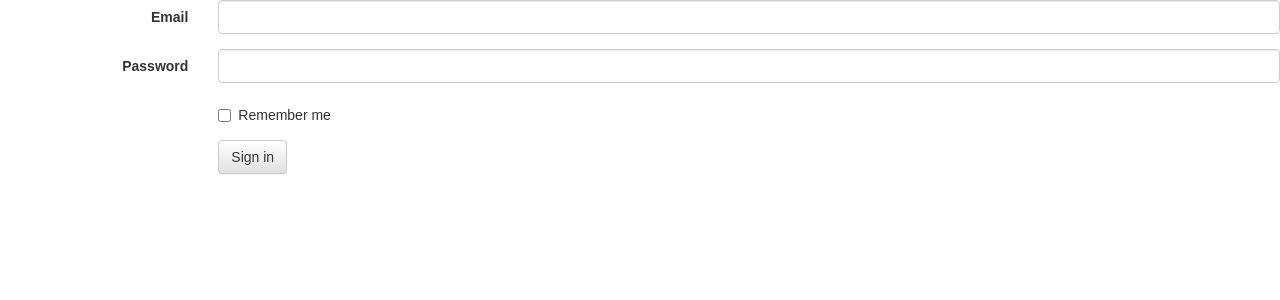
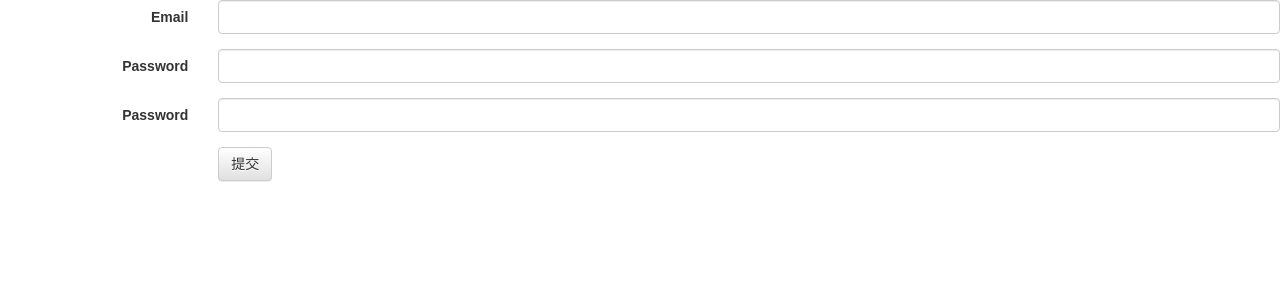
Before and after one commit to cd871127/pdc-fd, a React (Create React App) app: page /topics in a window 1280 px wide. Shown: the top 300 px of the page. Built offline with nearby package versions, Linux system fonts and the light colour scheme; the HTML template or start-up script is replaced by a standard one.

Commit message:
auto commit

```diff
--- a/package.json
+++ b/package.json
@@ -14,7 +14,7 @@
     "redux": "^3.6.0"
   },
   "devDependencies": {
-    "react-scripts": "1.0.3",
+    "react-scripts": "1.0.7",
     "redux-devtools": "^3.4.0"
   },
   "scripts": {
--- a/src/App.js
+++ b/src/App.js
@@ -1,43 +1,18 @@
 import React, { Component } from 'react';
-import logo from './logo.svg';
+// import logo from './logo.svg';
 import './App.css';
 import $ from 'jquery';
-import Blog from './learn/blog';
-import NameForm from "./learn/nameForm";
-import {LoginForm} from "./login/LoginComponent";
+// import Blog from './learn/blog';
+// import NameForm from "./learn/nameForm";
+// import {LoginForm} from "./login/LoginComponent";
+import RegisterForm from './register/component'
 // import { Navbar, Jumbotron, Button } from 'react-bootstrap';
 
-// class App extends Component {
-//   render() {
-//     return (
-//       <div className="App">
-//         <div className="App-header">
-//           <img src={logo} className="App-logo" alt="logo" />
-//           <h2>Welcome to React</h2>
-//         </div>
-//         <p className="App-intro">
-//           To get started, edit3 <code>src/App.js</code> and save to reload.
-//         </p>
-//         <Hello />
-//       </div>
-//
-//     );
-//   }
-// }
-const posts = [
-    {id: 1, title: 'Hello World', content: 'Welcome to learning React!'},
-    {id: 2, title: 'Installation', content: 'You can install React from npm.'}
-];
+class App extends Component {
 
-class App extends Component {
-  // render() {
-  //   return (
-  //       <MyForm />
-  //   );
-  // }
     render() {
         return (
-            <LoginForm/>
+            <RegisterForm/>
         );
     }
 }
--- /dev/null
+++ b/src/common/component/input.js
@@ -0,0 +1,73 @@
+import React, {Component} from 'react';
+
+class LoginInput extends Component {
+    constructor(props) {
+        super(props);
+        this.handleChange = this.handleChange.bind(this);
+    }
+
+    handleChange(e) {
+        this.props.handleInputChange(e.target.value);
+    }
+}
+
+class UserNameInput extends LoginInput {
+    render() {
+        return (
+        <div className="form-group">
+            <label htmlFor={this.props.id} className="col-sm-2 control-label">Email</label>
+            <div className="col-sm-10">
+                <input type="text" id={this.props.id} className={this.props.className} onChange={this.handleChange}/>
+            </div>
+        </div>
+
+        );
+    }
+}
+
+class PassWordInput extends LoginInput {
+    render() {
+        return (
+        <div className="form-group">
+            <label htmlFor={this.props.id} className="col-sm-2 control-label">Password</label>
+            <div className="col-sm-10">
+                <input type="password" id={this.props.id} className={this.props.className} onChange={this.handleChange}/>
+            </div>
+        </div>
+
+        );
+    }
+}
+
+class PDCCheckBox extends Component{
+    render(){
+        return (
+            <div className="form-group">
+            <div className="col-sm-offset-2 col-sm-10">
+                <div className="checkbox">
+                    <label><input type="checkbox"/>Remember me</label>
+                </div>
+            </div>
+        </div>
+        );
+    }
+}
+
+class PDCButton extends Component
+{
+    constructor(props) {
+        super(props);
+    }
+
+    render(){
+        return (
+            <div className="form-group">
+                <div className="col-sm-offset-2 col-sm-10">
+                    <input type="button" className="btn btn-default" value={this.props.text} onClick={this.props.handleClick}/>
+                </div>
+            </div>
+        );
+    }
+}
+
+export {UserNameInput,PassWordInput,PDCButton};
--- a/src/login/LoginComponent.js
+++ b/src/login/LoginComponent.js
@@ -1,20 +1,20 @@
 import React, {Component} from 'react';
-import '../App.css';
+import {UserNameInput, PassWordInput,PDCButton} from '../common/component/input';
 
 class LoginForm extends Component {
     constructor(props) {
         super(props);
         this.state = {userName: '', passWord: ''};
         this.handleSubmit = this.handleSubmit.bind(this);
-        this.handleChangePassWord = this.handleChangePassWord.bind(this);
-        this.handleChangeUserName = this.handleChangeUserName.bind(this);
+        this.handleInputPassWord = this.handleInputPassWord.bind(this);
+        this.handleInputUserName = this.handleInputUserName.bind(this);
     }
 
-    handleChangePassWord(newPassWord) {
+    handleInputPassWord(newPassWord) {
         this.setState({passWord: newPassWord});
     }
 
-    handleChangeUserName(newUserName) {
+    handleInputUserName(newUserName) {
         this.setState({userName: newUserName});
     }
 
@@ -27,21 +27,10 @@ class LoginForm extends Component {
     render() {
         return (
 
-            <form onSubmit={this.handleSubmit} className="form-horizontal" role="form">
-                <div className="form-group">
-                    <label htmlFor="username" className="col-sm-2 control-label">Email</label>
-                    <div className="col-sm-10">
-                        <UserNameInput id="username" className="form-control"
-                                       handleInputChange={this.handleChangeUserName}/>
-                    </div>
-                </div>
-                <div className="form-group">
-                    <label htmlFor="password" className="col-sm-2 control-label">Password</label>
-                    <div className="col-sm-10">
-                        <PassWordInput id="password" className="form-control"
-                                       handleInputChange={this.handleChangePassWord}/>
-                    </div>
-                </div>
+            <form onSubmit={this.handleSubmit} className="form-horizontal">
+
+                <UserNameInput id="username" className="form-control" handleInputChange={this.handleInputUserName}/>
+                <PassWordInput id="password" className="form-control" handleInputChange={this.handleInputPassWord}/>
                 <div className="form-group">
                     <div className="col-sm-offset-2 col-sm-10">
                         <div className="checkbox">
@@ -49,56 +38,10 @@ class LoginForm extends Component {
                         </div>
                     </div>
                 </div>
-                <div className="form-group">
-                    <div className="col-sm-offset-2 col-sm-10">
-                        <button type="submit" className="btn btn-default">Sign in</button>
-                    </div>
-                </div>
+                <PDCButton text="提交" handleClick={this.handleSubmit}/>
             </form>
-
-            // <form onSubmit={this.handleSubmit} className="form-horizontal">
-            //     <label>
-            //         UserName:
-            //     </label>
-            //     <UserNameInput handleInputChange={this.handleChangeUserName}/>
-            //
-            //     <label>
-            //         PassWord:
-            //     </label>
-            //     <PassWordInput handleInputChange={this.handleChangePassWord}/>
-            //     <input type="submit" value="登录"/>
-            //
-            // </form>
         );
     }
 }
 
-class LoginInput extends Component {
-    constructor(props) {
-        super(props);
-        this.handleChange = this.handleChange.bind(this);
-    }
-
-    handleChange(e) {
-        this.props.handleInputChange(e.target.value);
-    }
-}
-
-class UserNameInput extends LoginInput {
-    render() {
-        return (
-            <input type="text" id={this.props.id} className={this.props.className} onChange={this.handleChange}/>
-        );
-    }
-}
-
-class PassWordInput extends LoginInput {
-    render() {
-        return (
-            <input type="password" id={this.props.id} className={this.props.className} onChange={this.handleChange}/>
-        );
-    }
-}
-
-
 export {LoginForm};
--- /dev/null
+++ b/src/register/component.js
@@ -0,0 +1,52 @@
+import React, {Component} from 'react';
+import {UserNameInput, PassWordInput, PDCButton} from '../common/component/input';
+
+class RegisterForm extends Component {
+    constructor(props) {
+        super(props);
+        this.state = {userName: '', passWord: '', ok: false};
+        this.handleSubmit = this.handleSubmit.bind(this);
+        this.handleInputPassWord = this.handleInputPassWord.bind(this);
+        this.handleInputPassWord2 = this.handleInputPassWord2.bind(this);
+        this.handleInputUserName = this.handleInputUserName.bind(this);
+    }
+
+    handleInputPassWord(newPassWord) {
+        this.setState({passWord: newPassWord});
+    }
+
+    handleInputPassWord2(newPassWord) {
+        if (newPassWord === this.state.passWord)
+            this.setState({ok: true});
+        else
+            this.setState({ok: false});
+    }
+
+    handleInputUserName(newUserName) {
+        this.setState({userName: newUserName});
+    }
+
+    handleSubmit(event) {
+        if (this.state.ok === true)
+            alert("ok");
+        if (this.state.ok === false)
+            alert('not ok');
+
+        // event.preventDefault();
+    }
+
+    render() {
+        return (
+
+            <div className="form-horizontal">
+                <UserNameInput id="username" className="form-control" handleInputChange={this.handleInputUserName}/>
+                <PassWordInput id="password1" className="form-control" handleInputChange={this.handleInputPassWord}/>
+                <PassWordInput id="password2" className="form-control" handleInputChange={this.handleInputPassWord2}/>
+                <PDCButton text="提交" handleClick={this.handleSubmit}/>
+            </div>
+
+        );
+    }
+}
+
+export default RegisterForm;
```
Also changed, not shown: src/common/component/form.js (added, +10 -0 lines), src/router.js (added, +71 -0 lines).
